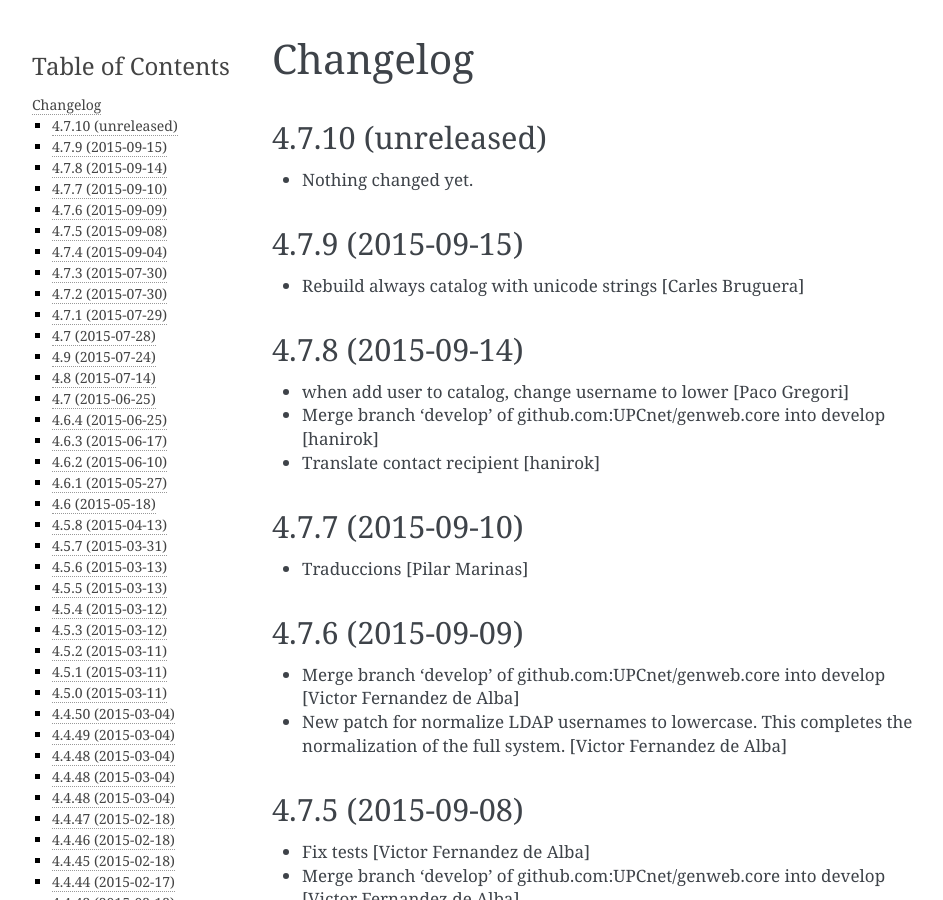
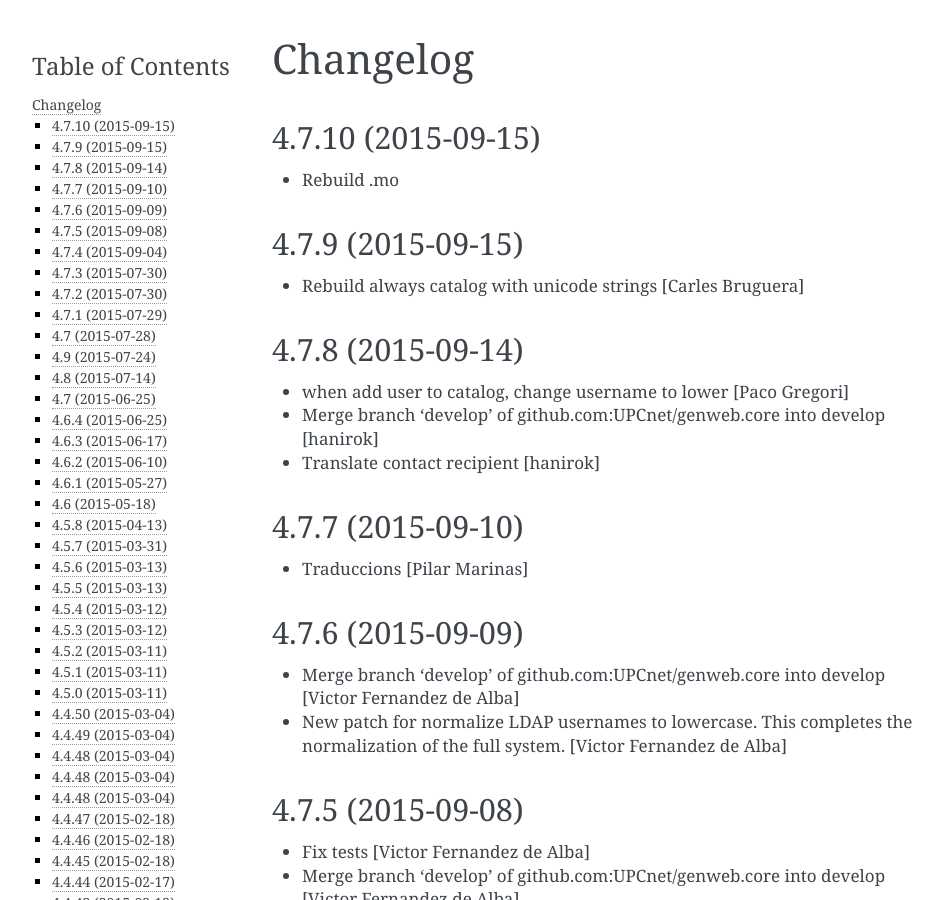
Before and after one commit to UPCnet/genweb.core, a Sphinx documentation site: the page built from docs/HISTORY.rst, in a window 1280 px wide and 900 px high. Shown: the whole window, without its empty margins (148-1091 px from the left). Built offline with Sphinx 7.4.7, drawn with Linux system fonts in a browser that asks for light colours.

Commit message:
Preparing release 4.7.10

```diff
--- a/docs/HISTORY.rst
+++ b/docs/HISTORY.rst
@@ -1,10 +1,10 @@
 Changelog
 =========
 
-4.7.10 (unreleased)
+4.7.10 (2015-09-15)
 -------------------
 
-- Nothing changed yet.
+* Rebuild .mo
 
 
 4.7.9 (2015-09-15)
--- a/setup.py
+++ b/setup.py
@@ -1,7 +1,7 @@
 from setuptools import setup, find_packages
 import os
 
-version = '4.7.10.dev0'
+version = '4.7.10'
 
 README = open('README.rst').read()
 HISTORY = open(os.path.join('docs', 'HISTORY.rst')).read()
```
